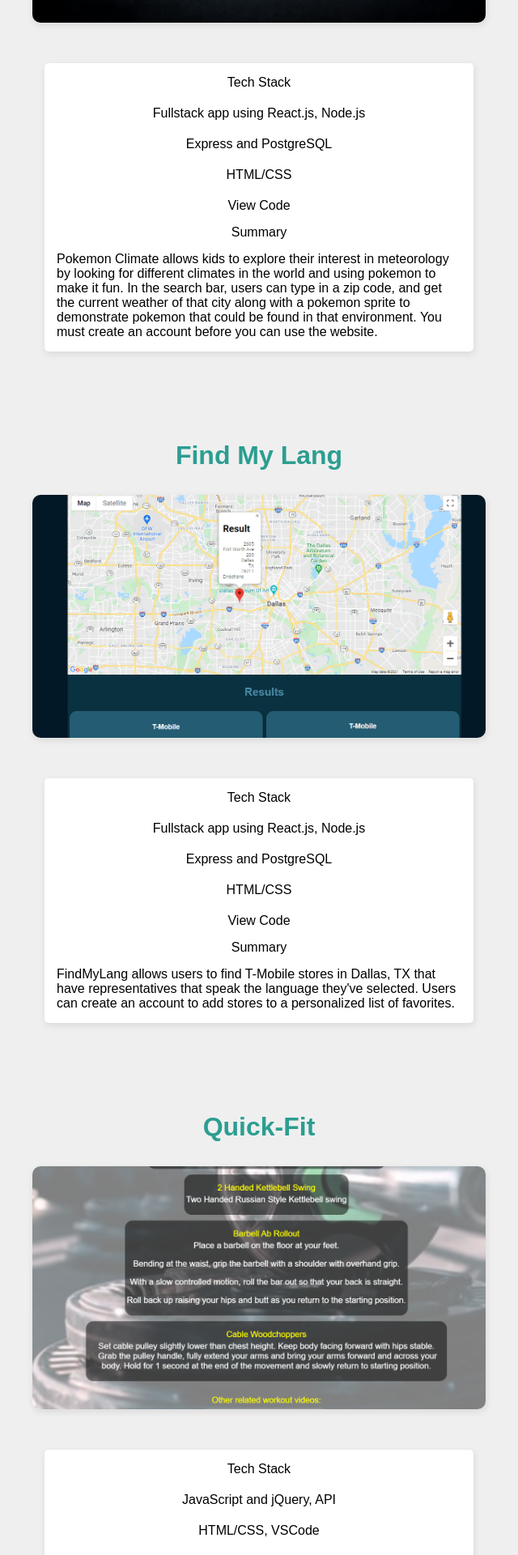
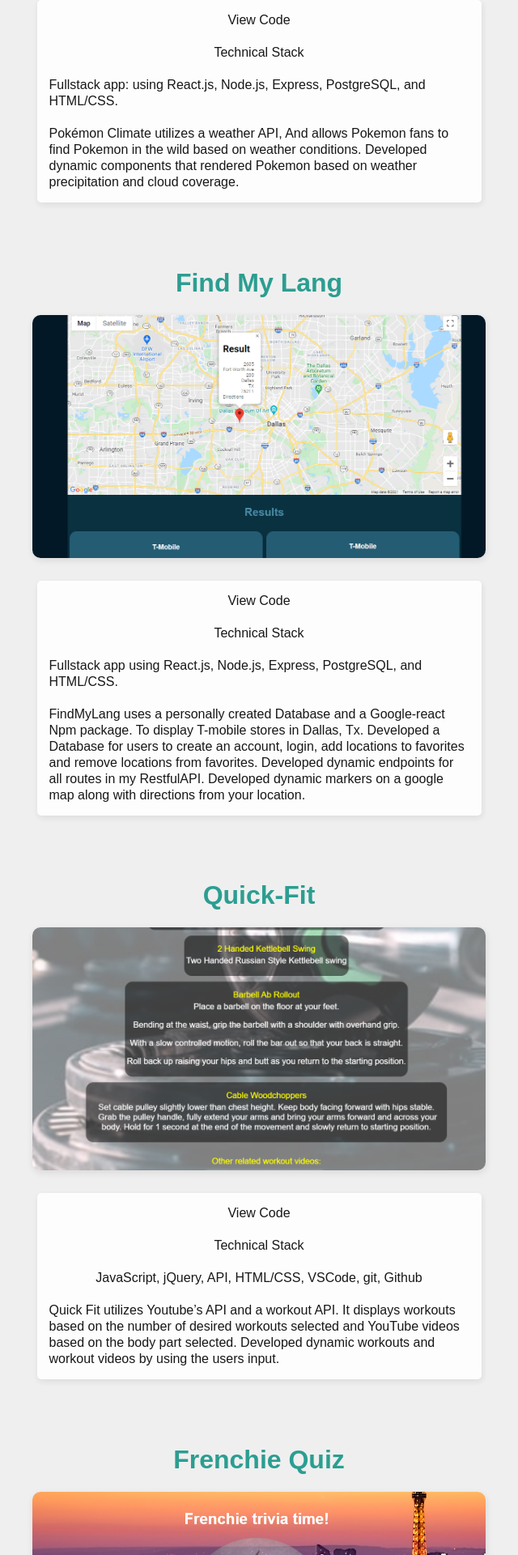
Before and after one commit to JordyPena/jordy-dev, a React (Create React App) app: page /Projects in a window 1280 px wide. Shown: the part 533-2453 px from the top of the page at 81% size, without its empty margins (320-960 px from the left). Built offline with nearby package versions, Linux system fonts and the light colour scheme.

Commit message:
index.css added line-height: 20px; project.js refactored code, changed project description to match resume project.css added resizing to class test

```diff
--- a/src/components/Projects.js
+++ b/src/components/Projects.js
@@ -60,31 +60,30 @@ class Projects extends Component {
   render() {
     const display1 = (
       <div className="sum-txt">
-        Pokemon Climate allows kids to explore their interest in meteorology by
-        looking for different climates in the world and using pokemon to make it
-        fun. In the search bar, users can type in a zip code, and get the
-        current weather of that city along with a pokemon sprite to demonstrate
-        pokemon that could be found in that environment. You must create an
-        account before you can use the website.
+        Pokémon Climate utilizes a weather API, And allows Pokemon fans to find
+        Pokemon in the wild based on weather conditions. Developed dynamic
+        components that rendered Pokemon based on weather precipitation and
+        cloud coverage.
       </div>
     );
 
     const display2 = (
       <div className="sum-txt">
-        FindMyLang allows users to find T-Mobile stores in Dallas, TX that have
-        representatives that speak the language they've selected. Users can
-        create an account to add stores to a personalized list of favorites.
+        FindMyLang uses a personally created Database and a Google-react Npm
+        package. To display T-mobile stores in Dallas, Tx. Developed a Database
+        for users to create an account, login, add locations to favorites and
+        remove locations from favorites. Developed dynamic endpoints for all
+        routes in my RestfulAPI. Developed dynamic markers on a google map along
+        with directions from your location.
       </div>
     );
 
     const display3 = (
       <div className="sum-txt">
-        Quick-Fit allows users to search for several workouts related to a body
-        part of their choice. Along with a list of workouts, Quick-Fit also
-        provides 5 video workouts via the YouTube API. I built this app for
-        people that want to get fit. Quick-Fit is an ideal app for people who
-        may be strapped for time and want to find new and fun workouts without
-        the need to plan a routine.
+        Quick Fit utilizes Youtube’s API and a workout API. It displays workouts
+        based on the number of desired workouts selected and YouTube videos
+        based on the body part selected. Developed dynamic workouts and workout
+        videos by using the users input.
       </div>
     );
 
@@ -117,14 +116,6 @@ class Projects extends Component {
                 <div className="project-img pokeclimate"></div>
               </a>
               <div className="test">
-                <p className="project-items">Tech Stack</p>
-
-                <p className="project-items">
-                  Fullstack app using React.js, Node.js
-                </p>
-                <p className="project-items">Express and PostgreSQL</p>
-                <p className="project-items">HTML/CSS</p>
-
                 <a
                   href="https://github.com/JordyPena/pokemonClimate"
                   target="_blank"
@@ -132,18 +123,13 @@ class Projects extends Component {
                 >
                   View Code
                 </a>
+                <p className="project-items">Technical Stack</p>
 
-                <div className="summary-toggle">
-                  {/* <a
-                    className="summary-item"
-                    onClick={() => this.handleShow1()}
-                  >
-
-                  </a> */}
-                  Summary
-                </div>
+                <p className="project-items">
+                  Fullstack app: using React.js, Node.js, Express, PostgreSQL,
+                  and HTML/CSS.
+                </p>
                 {display1}
-                {/* {this.state.summary1 ? display1 : ""} */}
               </div>
             </div>
           </div>
@@ -162,14 +148,6 @@ class Projects extends Component {
                 <div className="project-img findmy"></div>
               </a>
               <div className="test">
-                <p className="project-items">Tech Stack</p>
-
-                <p className="project-items">
-                  Fullstack app using React.js, Node.js
-                </p>
-                <p className="project-items">Express and PostgreSQL</p>
-                <p className="project-items">HTML/CSS</p>
-
                 <a
                   href="https://github.com/JordyPena/FindMyLang-app"
                   target="_blank"
@@ -177,17 +155,14 @@ class Projects extends Component {
                 >
                   View Code
                 </a>
+                <p className="project-items">Technical Stack</p>
 
-                <div className="summary-toggle">
-                  {/* <a
-                    className="summary-item"
-                    onClick={() => this.handleShow2()}
-                  >
-                  </a> */}
-                  Summary
-                </div>
+                <p className="project-items">
+                  Fullstack app using React.js, Node.js, Express, PostgreSQL,
+                  and HTML/CSS.
+                </p>
+
                 {display2}
-                {/* {this.state.summary2 ? display2 : ""} */}
               </div>
             </div>
           </div>
@@ -209,12 +184,6 @@ class Projects extends Component {
                 <div className="project-img quickfit"></div>
               </a>
               <div className="test">
-                <p className="project-items">Tech Stack</p>
-
-                <p className="project-items">JavaScript and jQuery, API</p>
-                <p className="project-items">HTML/CSS, VSCode</p>
-                <p className="project-items">git, Github</p>
-
                 <a
                   href="https://github.com/JordyPena/Workout-App"
                   target="_blank"
@@ -222,17 +191,13 @@ class Projects extends Component {
                 >
                   View Code
                 </a>
+                <p className="project-items">Technical Stack</p>
 
-                <div className="summary-toggle">
-                  {/* <a
-                    className="summary-item"
-                    onClick={() => this.handleShow3()}
-                  >
-                  </a> */}
-                  Summary
-                </div>
+                <p className="project-items">
+                  JavaScript, jQuery, API, HTML/CSS, VSCode, git, Github
+                </p>
+
                 {display3}
-                {/* {this.state.summary3 ? display3 : ""} */}
               </div>
             </div>
           </div>
@@ -251,12 +216,6 @@ class Projects extends Component {
                 <div className="project-img frenchquiz"></div>
               </a>
               <div className="test">
-                <p className="project-items">Tech Stack</p>
-
-                <p className="project-items">JavaScript and jQuery, API</p>
-                <p className="project-items"> HTML/CSS, VSCode</p>
-                <p className="project-items"> git, Github</p>
-
                 <a
                   href="https://github.com/JordyPena/Quiz-app"
                   target="_blank"
@@ -264,17 +223,14 @@ class Projects extends Component {
                 >
                   View Code
                 </a>
+                <p className="project-items">Technical Stack</p>
 
-                <div className="summary-toggle">
-                  {/* <a
-                    className="summary-item"
-                    onClick={() => this.handleShow4()}
-                  >
-                  </a> */}
-                  Summary
-                </div>
+                <p className="project-items">
+                  {" "}
+                  JavaScript, jQuery, API, HTML/CSS, VSCode, git, Github
+                </p>
+
                 {display4}
-                {/* {this.state.summary4 ? display4 : ""} */}
               </div>
             </div>
           </div>
--- a/src/index.css
+++ b/src/index.css
@@ -6,6 +6,7 @@ body,
   width: 100%;
   margin: 0;
   padding: 0;
+  line-height: 20px;
 }
 * {
   box-sizing: border-box;
--- a/src/styling/Projects.css
+++ b/src/styling/Projects.css
@@ -86,7 +86,8 @@ li {
   }
 
   .sum-txt {
-    margin: 10px;
+    margin: 5px;
+    padding: 5px;
   }
 
   .project-items {
@@ -102,12 +103,17 @@ li {
   }
 
   .test {
-    background: white;
+      background-color: white;
       border-radius: 5px;
+      display: flex;
+      flex-direction: column;
+      align-items: center;
+      margin-left: 6%;
+      margin-top: 3%;
       padding: 5px;
-    color: black;
-    margin: 40px;
-    box-shadow: 1px 3px 8px rgba(41,31,30,.1);
+      opacity: 0.9;
+      box-shadow: 1px 3px 8px rgb(41 31 30 / 10%);
+      width: 88%;
   }
 
 
@@ -159,14 +165,17 @@ li {
   }
 
   .test {
+      background-color: white;
+      border-radius: 5px;
       display: flex;
       flex-direction: column;
-    background: white;
-    border-radius: 5px;
+      align-items: center;
+      margin: 3%;
+      margin-left: 5%;
       padding: 5px;
-    color: black;
-    margin: 20px;
-    box-shadow: 1px 3px 8px rgba(41,31,30,.1);
+      opacity: 0.9;
+      box-shadow: 1px 3px 8px rgb(41 31 30 / 10%);
+      width: 90%;
   }
 
   li {
@@ -224,12 +233,17 @@ li {
   }
 
   .test {
-    background: white;
+    background-color: white;
     border-radius: 5px;
+    display: flex;
+    flex-direction: column;
+    align-items: center;
+    margin: 3%;
+    margin-left: 5%;
     padding: 5px;
-    color: black;
-    margin: 40px;
+    opacity: 0.9;
     box-shadow: 1px 3px 8px rgba(41,31,30,.1);
+    width: 90%;
 }
 
 
```
Lines whose indentation alone changed are shown as unchanged.
